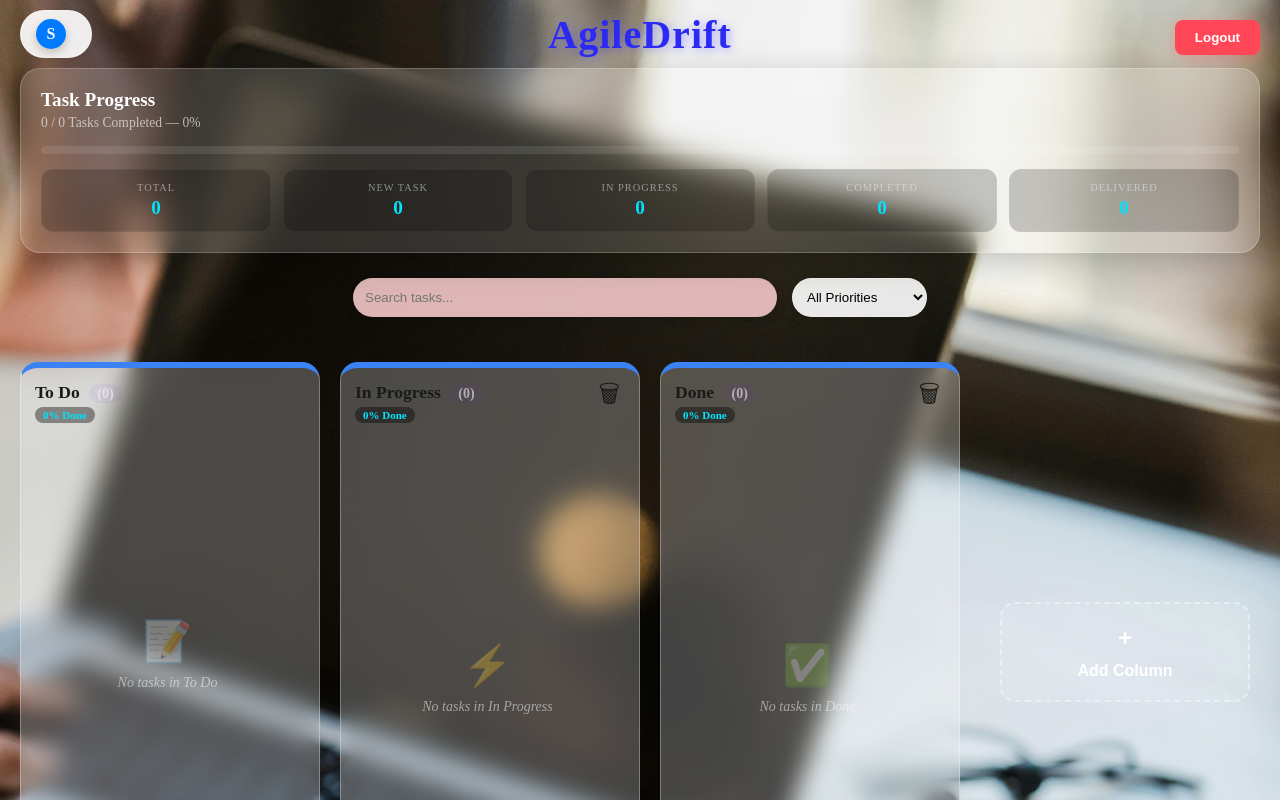
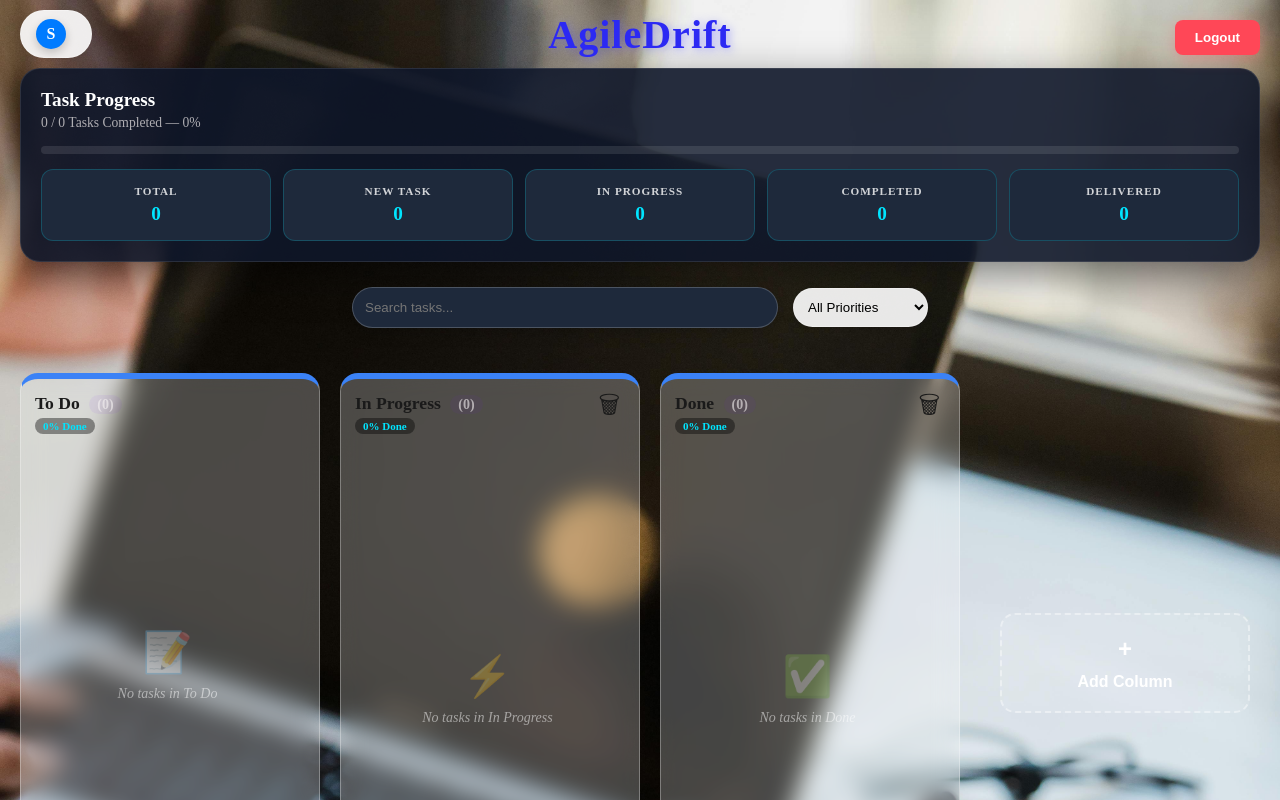
Before and after one commit to upadhyaya09/agiledriftflow, an Angular app: page /board in a window 1280 px wide. Shown: the top 800 px of the page. Built offline with nearby package versions, Linux system fonts and the light colour scheme; sample sign-in values are in the browser's storage.

Commit message:
css update

```diff
--- a/src/app/board/board.css
+++ b/src/app/board/board.css
@@ -22,13 +22,13 @@ html, body {
 }
 
 .stats-main-card {
-  background: rgba(255, 255, 255, 0.15); /* Glass effect */
-  backdrop-filter: blur(15px);
-  -webkit-backdrop-filter: blur(15px);
+  background: rgba(15, 23, 42, 0.9); /* Glass effect */
+  backdrop-filter: none;
+  -webkit-backdrop-filter: none;
   border-radius: 20px;
   padding: 20px;
-  border: 1px solid rgba(255, 255, 255, 0.2);
-  box-shadow: 0 8px 32px rgba(0, 0, 0, 0.2);
+  border: 1px solid rgba(255, 255, 255, 0.1);
+  box-shadow: 0 12px 40px rgba(0, 0, 0, 0.5);
 }
 
 .header-text h2 {
@@ -67,20 +67,29 @@ html, body {
 }
 
 .summary-box {
-  background: rgba(0, 0, 0, 0.2);
-  padding: 12px;
+  /* Darker background makes the cyan/blue numbers POP */
+  background: #1e293b;
+  padding: 15px 12px;
   border-radius: 12px;
   text-align: center;
-  border: 1px solid rgba(255, 255, 255, 0.05);
+  /* Brighter border for definition */
+  border: 1px solid rgba(0, 229, 255, 0.2);
+  transition: transform 0.2s ease;
+}
+
+.summary-box:hover {
+  transform: translateY(-3px);
+  border-color: #00e5ff;
 }
 
 .summary-box .label {
   display: block;
-  font-size: 0.65rem;
-  color: rgba(244, 245, 247, 0.5);
+  font-size: 0.7rem;
+  color: rgba(255, 255, 255, 0.8);
   text-transform: uppercase;
   letter-spacing: 1px;
-  margin-bottom: 4px;
+  margin-bottom: 6px;
+  font-weight: 600;
 }
 
 .summary-box .value {
@@ -344,9 +353,10 @@ html, body {
   display: block;
   padding: 12px;
   border-radius: 25px; /* Pill shape search */
-  border: none;
-  background: rgba(243, 200, 200, 0.9);
-  box-shadow: 0 4px 10px rgba(0,0,0,0.1);
+  border: 1px solid rgba(255, 255, 255, 0.2);
+  background: #1e293b;
+  color: white;
+  box-shadow: 0 4px 15px rgba(0,0,0,0.2);
 }
 
 .priority-filter {
```
